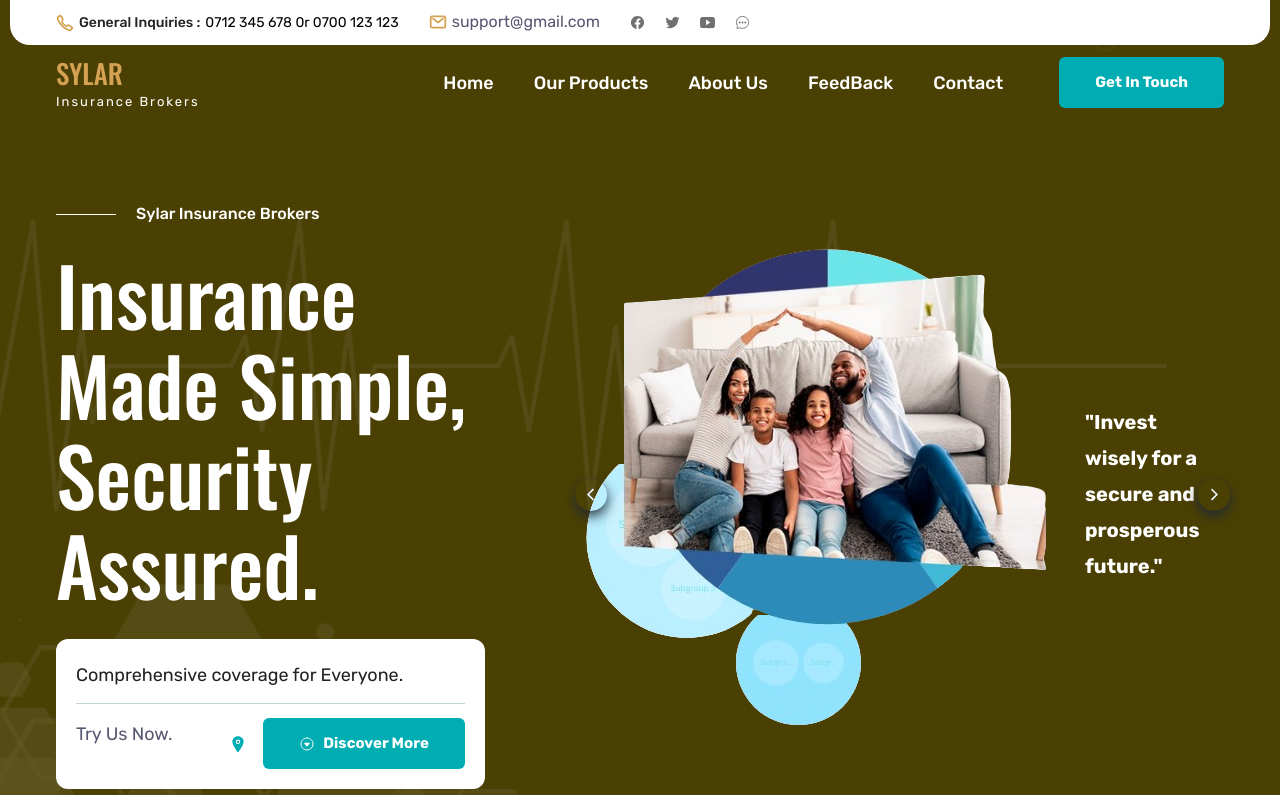
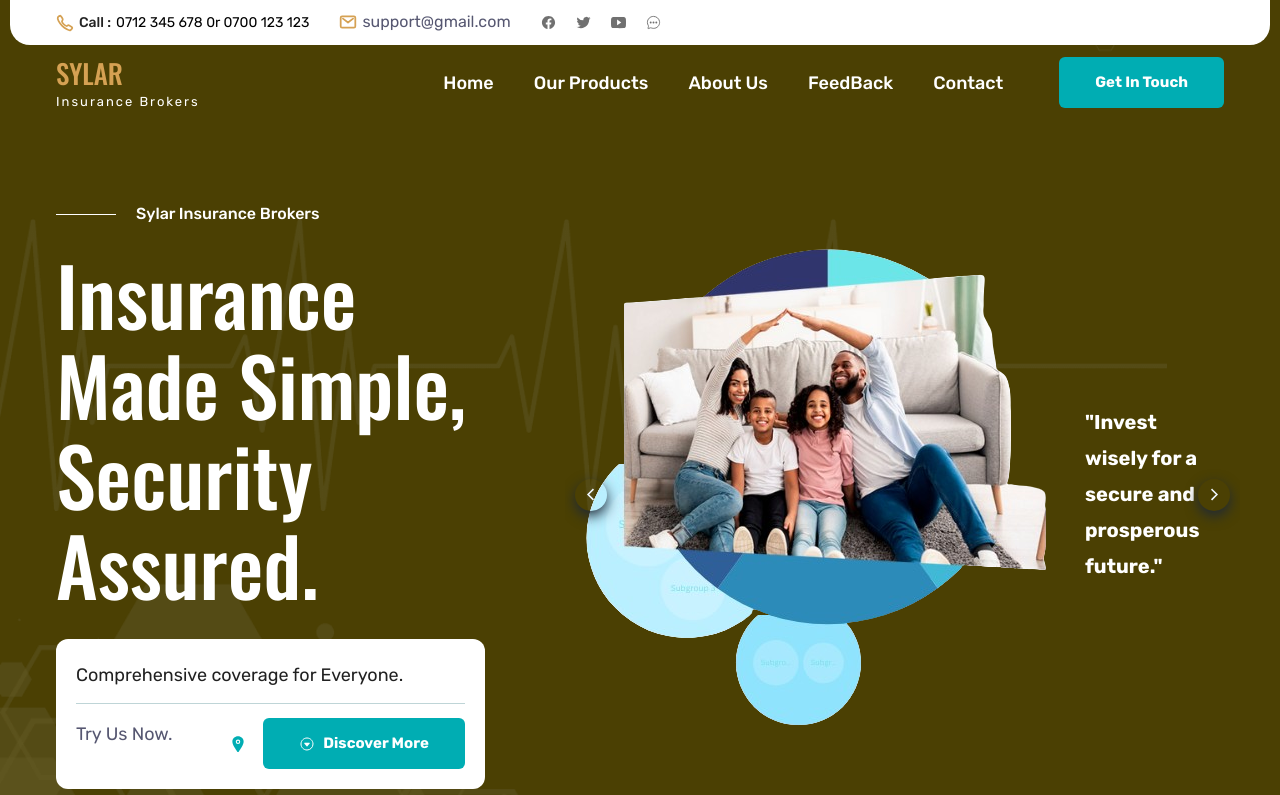
Before and after one commit to JOHNINDAKWA/Sylar-Insurance, a plain HTML site: page index.html in a window 1280 px wide. Shown: the top 795 px of the page. Drawn offline with nearby package versions, Linux system fonts and the light colour scheme.

Commit message:
Update index.html

```diff
--- a/index.html
+++ b/index.html
@@ -72,7 +72,7 @@
           <li class="header-top-item">
             <ion-icon name="call-outline" aria-hidden="true"></ion-icon>
 
-            <p class="item-title">General Inquiries :</p>
+            <p class="item-title">Call :</p>
 
             <a href="tel:01234567895" class="item-link">0712 345 678 0r 0700 123 123 </a>
           </li>
```
